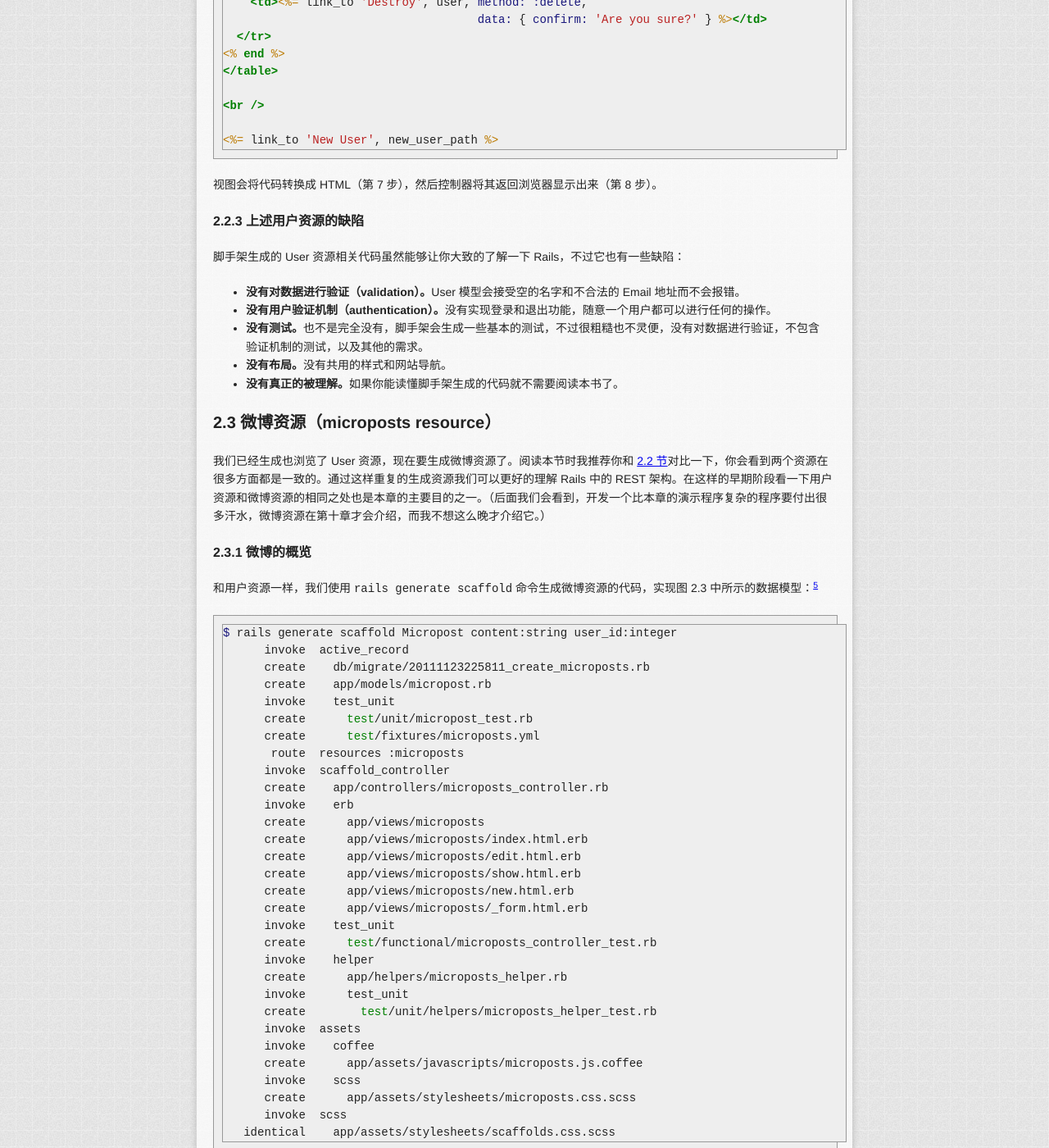
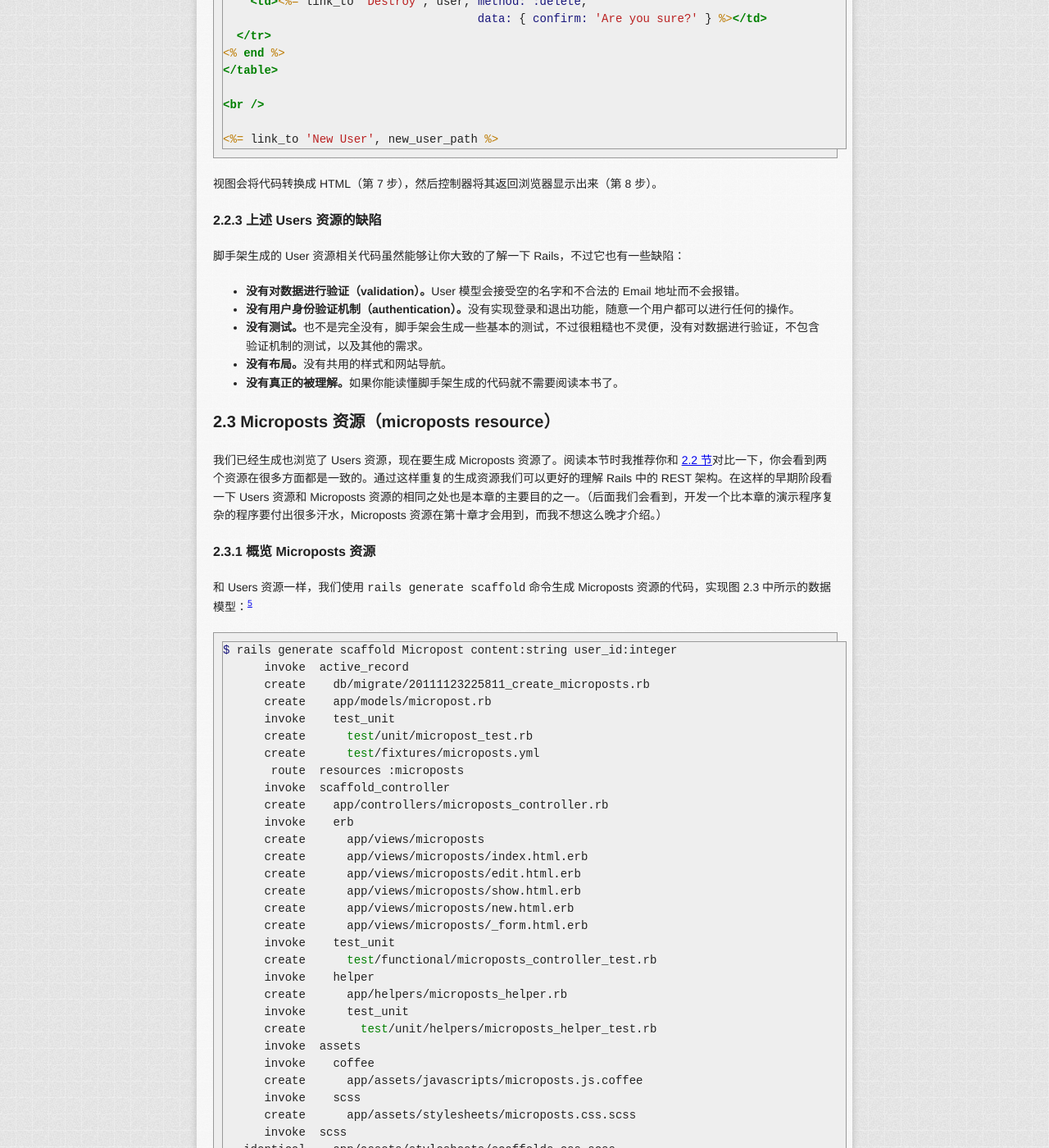
Before and after one commit to AndorChen/rails-tutorial-2nd-cn, a Jekyll site: the page built from chapter2.md, in a window 1280 px wide and 1400 px high, scrolled down 14442 px. Shown: the whole window at 82% size. Built offline with Jekyll 4.4.1, drawn with Linux system fonts in a browser that asks for light colours; nearby versions of some CDN libraries; library files that are not in the unit come from our copies; Markdown is read by kramdown in place of the engine named in the settings; some of the changed text lies outside the part shown.

Commit message:
fix typos in ch2

````diff
--- a/chapter2.md
+++ b/chapter2.md
@@ -114,9 +114,9 @@ $ git push -u origin master
 
 在 [2.3.3 节](#sec-2-3-3)中我们会看到怎样使用 `user_id` 字段简单的实现一个用户拥有多个微博的功能（[第十章](chapter10.html)会做更详尽的介绍）。
 
-<h2 id="sec-2-2">2.2 用户资源（user resource）</h2>
+<h2 id="sec-2-2">2.2 Users 资源（users resource）</h2>
 
-本节我们将要实现 [2.1.1 节](#sec-2-1-1)中设定的用户数据模型，还会为这个模型创建基于网页的界面。这二者结合起来就是一个“用户资源（user resource）”，“资源”的意思是将用户设想为对象，可以通过 HTTP 协议在网页中创建（create）、读取（read）、更新（update）和删除（delete）。正如前面提到的，我们的用户资源会使用脚手架功能生成，Rails 内置了这样的功能。我强烈建议你先不要细看生成的代码，在这个时候看只会让你更困惑。
+本节我们将要实现 [2.1.1 节](#sec-2-1-1)中设定的用户数据模型，还会为这个模型创建基于网页的界面。这二者结合起来就是一个“Users 资源”，“资源”的意思是将用户设想为对象，可以通过 HTTP 协议在网页中创建（create）、读取（read）、更新（update）和删除（delete）。正如前面提到的，我们的 Users 资源会使用脚手架功能生成，Rails 内置了这样的功能。我强烈建议你先不要细看生成的代码，在这个时候看只会让你更困惑。
 
 将 `scaffold` 传递给 `rails generate` 就可以使用 Rails 的脚手架功能了。传给 `scaffold` 的参数是资源名的单数形式（本例中就是 `User`），后面可以再跟着指定数据模型的字段：<sup>[2](#fn-2)</sup>
 
@@ -180,7 +180,7 @@ $ rails s
 	<p>在 Unix 中，在将源码编译成可执行程序的过程中，<a href="http://en.wikipedia.org/wiki/Make_(software)">make</a> 组件起了很重要的作用。很多程序员的身体甚至已经对下面的代码产生了条件反射</p>
 	<pre>$ ./configure &amp;&amp; make &amp;&amp; sudo make install</pre>
 	<p>这行代码在 Unix 中（包括 Linux 和 Mac OS X）会对代码进行编译。</p>
-	<p>Rake 就是 Ruby 版的 make，用 Ruby 编写的类似 make 的程序。Rails 灵活的运用了 Rake 的功能，特别是提供了一些用来开发基于数据库的 Web 程序所需的任务。<code>rake db:migrate</code> 是最常用的了，还有很多其他的命令，你可以运行 <code>rake -T db</code> 来查看所有和数据库有关的任务：</p>
+	<p>Rake 就是 Ruby 版的 make，用 Ruby 编写的类 make 程序。Rails 灵活的运用了 Rake 的功能，特别是提供了一些用来开发基于数据库的 Web 程序所需的任务。<code>rake db:migrate</code> 是最常用的了，还有很多其他的命令，你可以运行 <code>rake -T db</code> 来查看所有和数据库有关的任务：</p>
 	<pre>$ bundle exec rake -T db</pre>
 	<p>如果要查看所有的 Rake 任务，运行</p>
 	<pre>$ bundle exec rake -T</pre>
@@ -189,7 +189,7 @@ $ rails s
 
 <h3 class="sec-2-2-1">2.2.1 浏览用户相关的页面</h3>
 
-访问根地址 <http://localhost:3000/> 得到的还是如图 1.3 所示的 Rails 程序默认页面，不过使用脚手架生成用户资源的时候也生成了很多用来处理用户的页面。例如，列出所有用户的页面地址是 [/users](http://localhost:3000/users)，创建新用户的地址是 [/users/new](http://localhost:3000/users/new)。本节的目的就是走马观花的浏览一下这些用户相关的页面。浏览的时候你会发现表格 2.1 很有用，表中显示了页面和 URI 地址之间的对应关系。
+访问根地址 <http://localhost:3000/> 得到的还是如图 1.3 所示的 Rails 程序默认页面，不过使用脚手架生成 Users 资源的时候也生成了很多用来处理用户的页面。例如，列出所有用户的页面地址是 [/users](http://localhost:3000/users)，创建新用户的地址是 [/users/new](http://localhost:3000/users/new)。本节的目的就是走马观花的浏览一下这些用户相关的页面。浏览的时候你会发现表格 2.1 很有用，表中显示了页面和 URI 地址之间的对应关系。
 
 <table class="tabular">
 	<tbody>
@@ -221,13 +221,13 @@ $ rails s
 	</tbody>
 </table>
 
-表格 2.1：用户资源中页面和 URI 的对应关系
+表格 2.1：Users 资源中页面和 URI 的对应关系
 
 我们先来看一下显示所有用户的页面，叫做“index”，如你所想，目前还没有用户存在。（如图 2.4）
 
 ![demo_blank_user_index_rails_3](assets/images/figures/demo_blank_user_index_rails_3.png)
 
-图 2.4：用户资源的初始索引页面（[/users](http://localhost:3000/users)）
+图 2.4：Users 资源的初始索引页面（[/users](http://localhost:3000/users)）
 
 如果想创建新用户就要访问“new”页面，如图 2.5 所示。（在本地开发时，地址的前面部分都是 http://localhost:3000，因此在后面的内容中我会省略这一部分）在第七章中我们会将其改造成用户注册页面。
 
@@ -265,11 +265,11 @@ $ rails s
 
 <h3 id="sec-2-2-2">2.2.2 MVC 实践</h3>
 
-我们已经大概的浏览了用户资源，下面我们要用 [1.2.6 节](chapter1.html#sec-1-2-6)中介绍的 MVC 的视角来仔细的看一下其中某些特定的部分。我们会分析在浏览器中做一次点击的内在过程，这里通过访问用户索引页面做演示，来了解一下 MVC。（如图 2.11）
+我们已经大概的浏览了 Users 资源，下面我们要用 [1.2.6 节](chapter1.html#sec-1-2-6)中介绍的 MVC 的视角来仔细的看一下其中某些特定的部分。我们会分析在浏览器中做一次点击的内在过程，这里通过访问用户索引页面做演示，来了解一下 MVC。（如图 2.11）
 
 ![mvc_detailed](assets/images/figures/mvc_detailed.png)
 
-图 2.11：Rails 中 MVC 的详细说明图表
+图 2.11：Rails 中 MVC 的详细说明图解
 
 1. 浏览器向 /users 发起一个请求；
 1. Rails 的路由将 /user 分配到 Users 控制器的 `index` 动作；
@@ -280,9 +280,9 @@ $ rails s
 1. 视图使用内嵌 Ruby 代码的模板渲染成 HTML；
 1. 控制器将生成的 HTML 发送回浏览器。<sup>[3](#fn-3)</sup>
 
-首先我们要从浏览器中发起一个请求，你可以直接在浏览器地址栏中敲入地址，也可以点击页面中的链接。（图 2.11 中的第 1 步）接着请求到达 Rails 路由（第 2 步），根据 URI 将其分发到适当的控制器动作（而且还会考量请求的类型，[旁注 3.2](chapter3.html#box-3-2) 中会介绍）。将用户资源中相关的 URI 映射到控制器动作的代码如代码 2.1 所示。这些代码会按照表格 2.1 中的对应关系做映射。（`:users` 是一个 Symbol，[4.3.3 节](chapter4.html#sec-4-3-3)会介绍）
+首先我们要从浏览器中发起一个请求，你可以直接在浏览器地址栏中敲入地址，也可以点击页面中的链接。（图 2.11 中的第 1 步）接着请求到达 Rails 路由（第 2 步），根据 URI 将其分发到适当的控制器动作（而且还会考量请求的类型，[旁注 3.2](chapter3.html#box-3-2) 中会介绍）。将 Users 资源中相关的 URI 映射到控制器动作的代码如代码 2.1 所示。这些代码会按照表格 2.1 中的对应关系做映射。（`:users` 是一个 Symbol，[4.3.3 节](chapter4.html#sec-4-3-3)会介绍）
 
-**代码 2.2** Rails 的路由设置，包含一条用户资源的规则 <br />`config/routes.rb`
+**代码 2.2** Rails 的路由设置，包含一条 Users 资源的规则 <br />`config/routes.rb`
 
 ```ruby
 DemoApp::Application.routes.draw do
@@ -399,12 +399,12 @@ end
 	</tbody>
 </table>
 
-表格 2.2：代码 2.2 中用户资源生成的符合 REST 架构的路由
+表格 2.2：代码 2.2 中 Users 资源生成的符合 REST 架构的路由
 
 <div id="box-2-2" class="aside">
 	<h4>旁注 2.2：表现层状态转化（REST）</h4>
 	<p>如果你阅读过一些 Ruby on Rails Web 开发相关的资料，你会看到很多地方都提到了“REST”，它是“表现层状态转化（REpresentational State Transfer）”的简称。REST 是一种架构方式，用来开发分布式、基于网络的系统和程序，例如 WWW 和 Web 应用程序。REST 理论是很抽象的，在 Rails 程序中，REST 意味着大多数的组件（例如用户和微博）会被模型化，变成资源（resource），可以被创建（create）、读取（read）、更新（update）和删除（delete），这些操作会与<a href="http://en.wikipedia.org/wiki/Create,_read,_update_and_delete">关系型数据库中的 CRUD 操作</a>和 <a href="http://en.wikipedia.org/wiki/HTTP_request#Request_methods">HTTP 请求方法</a>（<tt>POST</tt>，<tt>GET</tt>，<tt>PUT</tt> 和 <tt>DELETE</tt>）对应起来。（<a href="chapter3.html#sec-3-2-1">3.2.1 节</a>，特别是<a href="chapter3.html#box-3-2">旁注 3.2</a>，将更详细的介绍 HTTP 请求）</p>
-	<p>作为 Rails 程序开发者，REST 开发方式会帮助你决定编写哪些控制器和动作：你只需简单的将可以创建、读取、更新和删除的资源理清就可以了。对本章的用户和微博来说，这一过程非常明确，因为它们都是很自然的资源形式。在<a href="chapter11.html">第十一章</a>中将看到 REST 原则允许我们将一个很棘手的问题（“关注”功能）通过一种自然而便捷的方法处理。</p>
+	<p>作为 Rails 程序开发者，REST 开发方式会帮助你决定编写哪些控制器和动作：你只需简单的将可以创建、读取、更新和删除的资源理清就可以了。对本章的用户和微博来说，这一过程非常明确，因为它们都是很自然的资源形式。在<a href="chapter11.html">第十一章</a>中将看到 REST 架构允许我们将一个很棘手的问题（“关注用户”功能）通过一种自然而便捷的方式处理。</p>
 </div>
 
 为了解释 Users 控制器和 User 模型之间的关系，我们要看一下简化了的 `index` 动作的代码，如代码 2.4 所示。（脚手架生成的代码很粗糙，所以我们做了简化）
@@ -468,23 +468,23 @@ end
 
 视图会将代码转换成 HTML（第 7 步），然后控制器将其返回浏览器显示出来（第 8 步）。
 
-<h3 id="sec-2-2-3">2.2.3 上述用户资源的缺陷</h3>
+<h3 id="sec-2-2-3">2.2.3 上述 Users 资源的缺陷</h3>
 
 脚手架生成的 User 资源相关代码虽然能够让你大致的了解一下 Rails，不过它也有一些缺陷：
 
 - **没有对数据进行验证（validation）。**User 模型会接受空的名字和不合法的 Email 地址而不会报错。
-- **没有用户验证机制（authentication）。**没有实现登录和退出功能，随意一个用户都可以进行任何的操作。
+- **没有用户身份验证机制（authentication）。**没有实现登录和退出功能，随意一个用户都可以进行任何的操作。
 - **没有测试。**也不是完全没有，脚手架会生成一些基本的测试，不过很粗糙也不灵便，没有对数据进行验证，不包含验证机制的测试，以及其他的需求。
 - **没有布局。**没有共用的样式和网站导航。
 - **没有真正的被理解。**如果你能读懂脚手架生成的代码就不需要阅读本书了。
 
-<h2 id="sec-2-3">2.3 微博资源（microposts resource）</h2>
+<h2 id="sec-2-3">2.3 Microposts 资源（microposts resource）</h2>
 
-我们已经生成也浏览了 User 资源，现在要生成微博资源了。阅读本节时我推荐你和 [2.2 节](#sec-2-2)对比一下，你会看到两个资源在很多方面都是一致的。通过这样重复的生成资源我们可以更好的理解 Rails 中的 REST 架构。在这样的早期阶段看一下用户资源和微博资源的相同之处也是本章的主要目的之一。（后面我们会看到，开发一个比本章的演示程序复杂的程序要付出很多汗水，微博资源在第十章才会介绍，而我不想这么晚才介绍它。）
+我们已经生成也浏览了 Users 资源，现在要生成 Microposts 资源了。阅读本节时我推荐你和 [2.2 节](#sec-2-2)对比一下，你会看到两个资源在很多方面都是一致的。通过这样重复的生成资源我们可以更好的理解 Rails 中的 REST 架构。在这样的早期阶段看一下 Users 资源和 Microposts 资源的相同之处也是本章的主要目的之一。（后面我们会看到，开发一个比本章的演示程序复杂的程序要付出很多汗水，Microposts 资源在第十章才会用到，而我不想这么晚才介绍。）
 
-<h3 id="sec-2-3-1">2.3.1 微博的概览</h3>
+<h3 id="sec-2-3-1">2.3.1 概览 Microposts 资源</h3>
 
-和用户资源一样，我们使用 `rails generate scaffold` 命令生成微博资源的代码，实现图 2.3 中所示的数据模型：<sup>[5](#fn-5)</sup>
+和 Users 资源一样，我们使用 `rails generate scaffold` 命令生成 Microposts 资源的代码，实现图 2.3 中所示的数据模型：<sup>[5](#fn-5)</sup>
 
 ```sh
 $ rails generate scaffold Micropost content:string user_id:integer
@@ -519,7 +519,7 @@ $ rails generate scaffold Micropost content:string user_id:integer
    identical    app/assets/stylesheets/scaffolds.css.scss
 ```
 
-然后要更新数据库使用最新的数据模型，我们要执行类似 [2.2 节](#sec-2-2)中用到的迁移命令：
+然后要更新数据库，使用最新的数据模型，我们要执行类似 [2.2 节](#sec-2-2)中用到的迁移命令：
 
 ```sh
 $ bundle exec rake db:migrate
@@ -529,9 +529,9 @@ $ bundle exec rake db:migrate
 ==  CreateMicroposts: migrated (0.0026s) ======================================
 ```
 
-现在我们就可以使用类似 [2.2.1 节](#sec-2-2-1)中介绍的方法来创建微博了。就像你猜测的，脚手架也会更新 Rails 的路由文件，为微博资源加入一条规则，如代码 2.7 所示。<sup>[6](#fn-6)</sup> 和用户资源一样，`resources :micropsts` 会将微博相关的 URI 地址映射到 Microposts 控制器，如[表格 2.3](#table-2-3) 所示。
+现在我们就可以使用类似 [2.2.1 节](#sec-2-2-1)中介绍的方法来创建微博了。就像你猜测的，脚手架也会更新 Rails 的路由文件，为 Microposts 资源加入一条规则，如代码 2.7 所示。<sup>[6](#fn-6)</sup> 和 Users 资源一样，`resources :micropsts` 会将微博相关的 URI 地址映射到 Microposts 控制器，如[表格 2.3](#table-2-3) 所示。
 
-**代码 2.7** Rails 的路由配置，有一条针对微博资源的新规则 <br />`config/routes.rb`
+**代码 2.7** Rails 的路由配置，有一条针对 Microposts 资源的新规则 <br />`config/routes.rb`
 
 ```ruby
 DemoApp::Application.routes.draw do
@@ -596,7 +596,7 @@ end
 	</tbody>
 </table>
 
-表格 2.3：代码 2.7 中微博资源生成的符合 REST 架构的路由
+表格 2.3：代码 2.7 中 Microposts 资源生成的符合 REST 架构的路由
 
 Microposts 控制器的代码简化后如代码 2.8 所示。注意，除了将 `UsersController` 换成 `MicropostsController` 之外，这段代码和代码 2.3 没什么区别。这说明了这两个资源在 REST 架构中的共同之处。
 
@@ -705,13 +705,13 @@ class Micropost < ActiveRecord::Base
 end
 ```
 
-我们可以将这种关联用图 2.15 所示的图形表现出来。因为 `microposts` 表中有 `user_id` 这一列，所以 Rails（通过 Active Record）就可以将微博和每个用户关联起来。
+我们可以将这种关联用图 2.15 所示的图形表示出来。因为 `microposts` 表中有 `user_id` 这一列，所以 Rails（通过 Active Record）就可以将微博和每个用户关联起来。
 
 ![micropost_user_association](assets/images/figures/micropost_user_association.png)
 
 图 2.15：微博和用户之间的关联
 
-在[第十章](chapter10.html)和[第十一章](chapter11.html)中，我们将使用用户和微博之间的关联来显示某一个用户的所有微博，并且生成一个和 Twitter 类似的微博 Feed。目前我们可以使用控制台（console）来检查一下用户与微博之间关联的实现，控制台是和 Rails 应用程序交互很有用的工具。在命令行中执行 `rails console` 来启动控制台，然后使用 `User.first` 从数据库中读取第一个用户（并将读取的数据赋值给 `first_user` 变量）：<sup>[7](#fn-7)</sup>
+在[第十章](chapter10.html)和[第十一章](chapter11.html)中，我们将使用用户和微博之间的关联来显示某一个用户的所有微博，并且生成一个和 Twitter 类似的动态列表。我们可以使用控制台（console）来检查一下用户与微博之间关联的实现，控制台是和 Rails 应用程序交互很有用的工具。在命令行中执行 `rails console` 来启动控制台，然后使用 `User.first` 从数据库中读取第一个用户（并将读取的数据赋值给 `first_user` 变量）：<sup>[7](#fn-7)</sup>
 
 ```sh
 $ rails console
@@ -726,7 +726,7 @@ updated_at: "2011-11-03 02:38:54">]
 >> exit
 ```
 
-（上面代码中我包含了最后一行用来演示如何退出控制台，在大多数系统中也可以使用 Ctrl-d 组合键。）然后使用 `first_user.microposts` 获取用户的微博：Active Record 会自动返回 `user_id` 和 `first_user` 的 ID 相同的（`1`）所有微博。我们将在[第十章](chapter10.html)和[第十一章](chapter11.html)更详细的学习 Active Record 中这种关联的实现。
+（上面代码中我包含了最后一行用来演示如何退出控制台，在大多数系统中也可以使用 Ctrl-d 组合键。）然后使用 `first_user.microposts` 获取用户的微博：Active Record 会自动返回 `user_id` 和 `first_user` 的 id 相同的（`1`）所有微博。我们将在[第十章](chapter10.html)和[第十一章](chapter11.html)更详细的学习 Active Record 中这种关联的实现。
 
 <h3 id="sec-2-3-4">2.3.4 继承关系</h3>
 
@@ -756,7 +756,7 @@ end
 
 ![demo_model_inheritance](assets/images/figures/demo_model_inheritance.png)
 
-图 2.16：User 模型和微博模型的继承关系
+图 2.16：User 模型和 Micropost 模型的继承关系
 
 控制器的继承关系更复杂一些。对比一下代码 2.14 和代码 2.15，我们可以看到 Users 控制器和 Microposts 控制器都继承自应用程序的控制器（`ApplicationController`）。如代码 2.16 所示，`ApplicationController` 继承自 `ActionController::Base`，它是 Rails 中的 Action Pack 库为控制器提供的基类。这些类之间的关系如图 2.17 所示。
 
@@ -798,7 +798,7 @@ end
 
 <h3 id="sec-2-3-5">2.3.5 部署演示程序</h3>
 
-完成微博资源之后，是时候将代码推送到 GitHub 的仓库中了：
+完成 Microposts 资源之后，是时候将代码推送到 GitHub 的仓库中了：
 
 ```sh
 $ git add .
@@ -821,7 +821,7 @@ $ git push heroku master
 $ heroku run rake db:migrate
 ```
 
-上面的代码会用用户和微博数据模型更新 Heroku 上的数据库。如果得到与 `vendor/plugins` 中资源（asset）相关的错误提示，暂且忽略它，因为我们还没使用插件。
+上面的代码会用 User 和 Micropost 数据模型更新 Heroku 上的数据库。如果得到与 `vendor/plugins` 中资源（asset）相关的错误提示，暂且忽略它，因为我们还没使用插件。
 
 <h2 id="sec-2-4">2.4 小结</h2>
 
@@ -845,21 +845,21 @@ $ heroku run rake db:migrate
 - 不安全
 - 没实现用户和微博的自动关联
 - 没实现“关注”和“被关注”功能
-- 没实现微博的 Feed
+- 没实现动态列表
 - 没使用 TDD
 - 没有真的理解所做的事情
 
-本书后续的内容会建立在这些好的部分之上，然后增强有缺陷的部分。
+本书后续的内容会建立在这些好的部分之上，然后改善有缺陷的部分。
 
 <div class="navigation">
 	<a class="prev_page" href="chapter1.html">&laquo; 第一章 从零到部署</a>
 	<a class="next_page" href="chapter3.html">第三章 基本静态的页面 &raquo;</a>
 </div>
 
-1. 如果要实现内容更长的文章，例如一篇常规博客中的文章，应该将 `string` 换成 `text`；
+1. 如果要实现内容更长的文章，例如一篇常规博客中的文章，应该将字符串类型（`string`）换成文本类型（`text`）；
 1. 脚手架后面跟着的名字和模型一样，是单数形式，而资源和控制器是复数形式。因此是 `User` 而不是 `Users`；
 1. 有些文章会说是视图直接将 HTML 返回给浏览器的（通过 Web 服务器，例如 Apache 和 Nginx）。不管实现的细节是怎样的，我更相信控制器是一个中枢，应用程序中所有的信息都会通过它；
 1. 加利福尼亚大学欧文分校 2000 年 Roy Thomas Fielding 的博士论文《[架构风格与基于网络的软件架构设计](http://www.ics.uci.edu/~fielding/pubs/dissertation/top.htm)》（译者注：[中文翻译](http://www.redsaga.com/opendoc/REST_cn.pdf)）
-1. 和生成用户资源的脚手架命令一样，生成微博资源的脚手架也使用了单数形式，因此我们使用 `generate Micropost`；
+1. 和生成 Users 资源的脚手架命令一样，生成 Microposts 资源的脚手架也使用了单数形式，因此我们使用 `generate Micropost`；
 1. 和代码 2.7 相比，脚手架生成的代码可能会有额外的空行。你无须担心，因为 Ruby 会忽略额外的空行；
 1. 你的控制台可能会显示类似 `ruby-1.9.3-head >` 的开头，示例中使用 `>>` 替代，因为不同的 Ruby 版本会有所不同。
````
Also changed, not shown: other parts of chapter2.md (+10 -10 lines).
